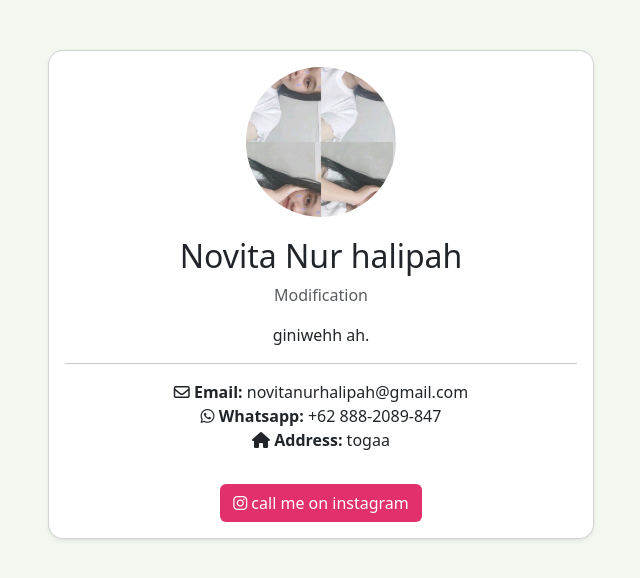
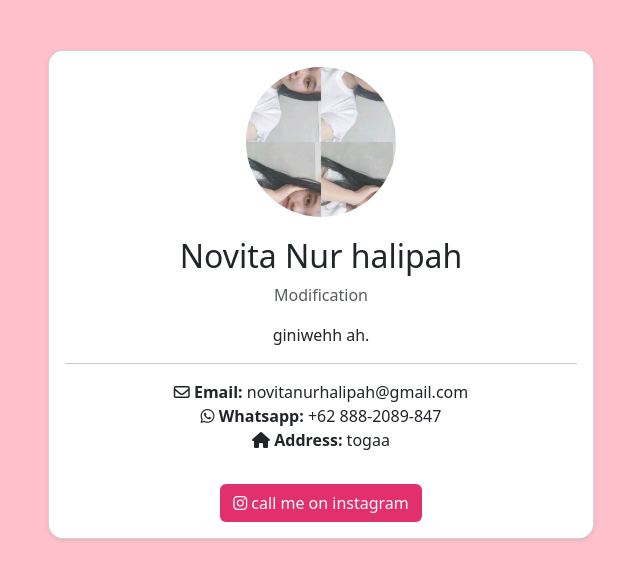
Before and after one commit to Riswanwaeah/pcc_novita-nur-halipah_xrpl3, a plain HTML site: page index.html in a window 1280 px wide. Shown: the whole page, without its empty margins (319-959 px from the left). Drawn offline with nearby package versions, Linux system fonts and the light colour scheme.

Commit message:
Update style.css

```diff
--- a/style.css
+++ b/style.css
@@ -1,5 +1,5 @@
 body {
-    background-color: #f2f8f0;
+    background-color: #ffc0cb;
 }
 .card {
     margin-top: 50px;
```
